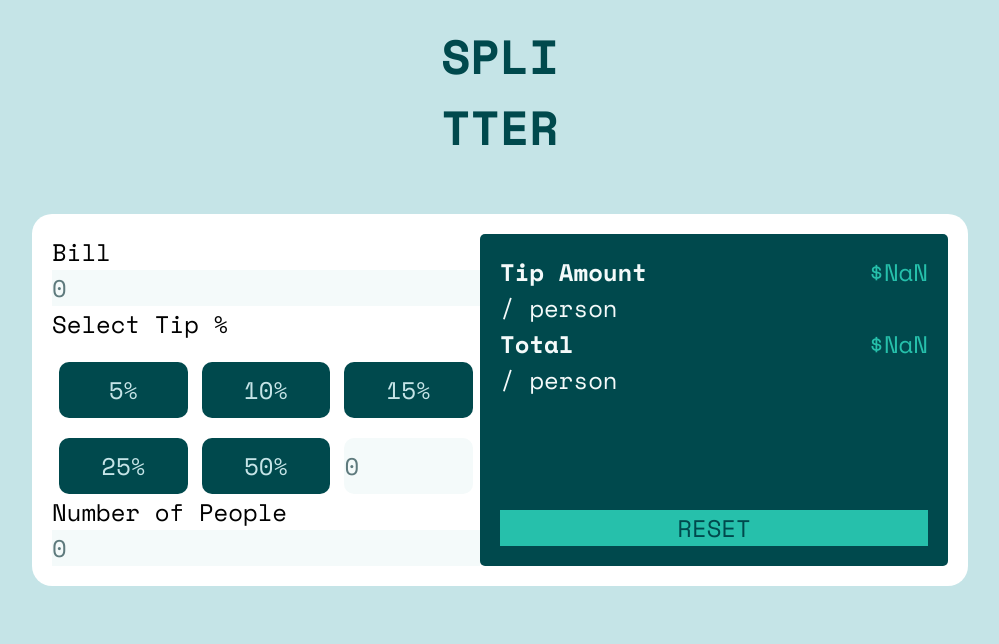
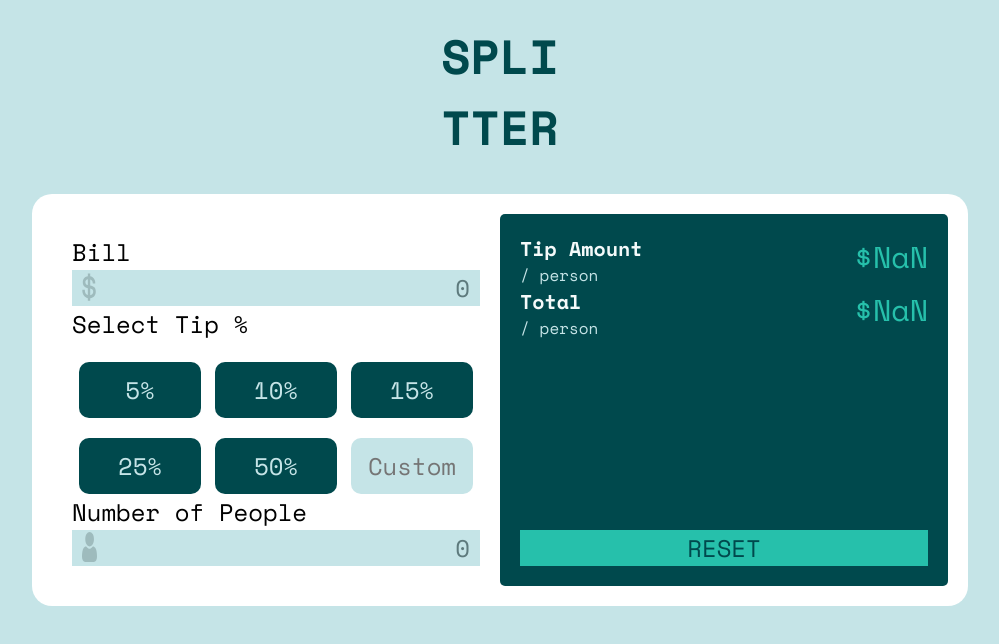
Before and after one commit to wesholkeboer/tip-calculator, a React (Create React App) app: page / in a window 1280 px wide. Shown: the top 644 px of the page, without its empty margins (140-1139 px from the left). Built offline with nearby package versions, Linux system fonts and the light colour scheme.

Commit message:
added icons to inputs

```diff
--- a/src/components/Tipper.css
+++ b/src/components/Tipper.css
@@ -25,6 +25,27 @@
   flex-direction: column;
 }
 
+.Tipper .tipForm {
+  padding: 20px;
+}
+
+.Tipper .inputs {
+  width: 100%;
+  background-color: hsl(185, 41%, 84%);
+  display: flex;
+  justify-content: space-between;
+}
+
+.Tipper .icons {
+  width: 15px;
+  height: 30px;
+  transform: translate(10px, 2px);
+}
+
+#custom {
+  text-align: center;
+}
+
 .Tipper .resultHeading {
   color: hsl(189, 41%, 97%);
 }
@@ -35,8 +56,14 @@
   padding: 20px;
 }
 
+.Tipper .personText {
+  font-size: 16px;
+  color: hsl(185, 41%, 84%);
+}
+
 .Tipper .resultNumbers {
   color: hsl(172, 67%, 45%);
+  font-size: 30px;
 }
 
 .Tipper .resetButton {
--- a/src/components/Tipper.tsx
+++ b/src/components/Tipper.tsx
@@ -1,9 +1,13 @@
 import { useState } from "react";
 import "./Tipper.css";
+import logo from "./logo.jpeg";
+import dollar from "../assets/tip-calculator-app-main/tip-calculator-app-main/images/icon-dollar.svg";
+import person from "../assets/tip-calculator-app-main/tip-calculator-app-main/images/icon-person.svg";
 
 const Tipper = () => {
   const [bill, setBill] = useState<number>(0);
   const [tip, setTip] = useState<number>(0);
+  const [tip2, setTip2] = useState<any>("Custom");
   const [people, setPeople] = useState<number>(0);
 
   return (
@@ -11,6 +15,8 @@ const Tipper = () => {
       <div className="tipForm">
         <div className="bill">
           <label htmlFor="bill">Bill</label>
+          <div className="inputs">
+            <img src={dollar} alt="dollar" className="icons" />
             <input
               type="number"
               name="bill"
@@ -18,6 +24,7 @@ const Tipper = () => {
               value={bill}
               onChange={(e) => setBill(parseFloat(e.target.value))}
             />
+          </div>
         </div>
         <p>Select Tip %</p>
         <div className="tipButtonContainer">
@@ -42,12 +49,14 @@ const Tipper = () => {
             id="custom"
             className="tipButtons"
             placeholder="Custom"
-            value={tip}
-            onChange={(e) => setTip(parseInt(e.target.value))}
+            value={tip2}
+            onChange={(e) => setTip2(parseInt(e.target.value))}
           />
         </div>
         <div className="people">
           <label htmlFor="people">Number of People</label>
+          <div className="inputs">
+            <img src={person} alt="person" className="icons" />
             <input
               type="number"
               name="people"
@@ -57,26 +66,33 @@ const Tipper = () => {
             />
           </div>
         </div>
+      </div>
       <div className="tipResult">
         <div>
           <div className="resultDiv">
             <div className="resultHeading">
               <h2>Tip Amount</h2>
-              <p>/ person</p>
+              <p className="personText">/ person</p>
             </div>
-            <p className="resultNumbers">{`$${(
-              (bill * tip) /
-              100 /
-              people
-            ).toFixed(2)}`}</p>
+            <p className="resultNumbers">
+              {tip2
+                ? `$${((bill * tip2) / 100 / people).toFixed(2)}`
+                : `$${((bill * tip) / 100 / people).toFixed(2)}`}
+            </p>
           </div>
           <div className="resultDiv">
             <div className="resultHeading">
               <h2>Total</h2>
-              <p>/ person</p>
+              <p className="personText">/ person</p>
             </div>
             <p className="resultNumbers">
-              {`$${(bill / people + (bill * tip) / 100 / people).toFixed(2)}`}
+              {tip2
+                ? `$${(bill / people + (bill * tip2) / 100 / people).toFixed(
+                    2
+                  )}`
+                : `$${(bill / people + (bill * tip) / 100 / people).toFixed(
+                    2
+                  )}`}
             </p>
           </div>
         </div>
--- a/src/index.css
+++ b/src/index.css
@@ -23,8 +23,20 @@ input {
 
 input {
   box-sizing: border-box;
-  background-color: hsl(189, 41%, 97%);
+  background-color: hsl(185, 41%, 84%);
   color: hsl(186, 14%, 43%);
+  text-align: right;
+  padding: 0 10px;
+}
+
+input::-webkit-outer-spin-button,
+input::-webkit-inner-spin-button {
+  -webkit-appearance: none;
+  margin: 0;
+}
+
+input[type="number"] {
+  -moz-appearance: textfield;
 }
 
 button,
@@ -45,5 +57,5 @@ button:hover {
 }
 
 h2 {
-  font-size: 24px;
+  font-size: 20px;
 }
```
Lines whose indentation alone changed are shown as unchanged.
